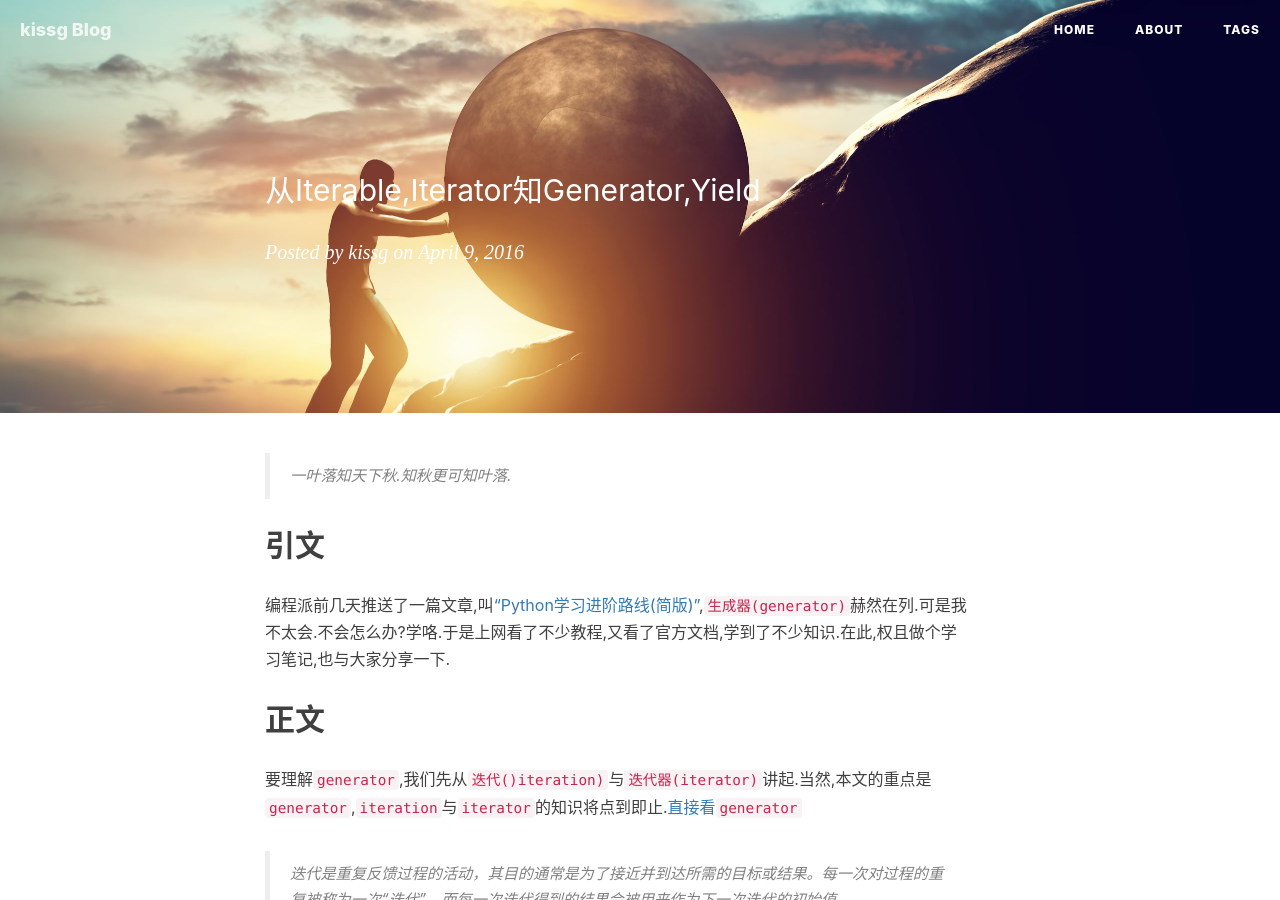
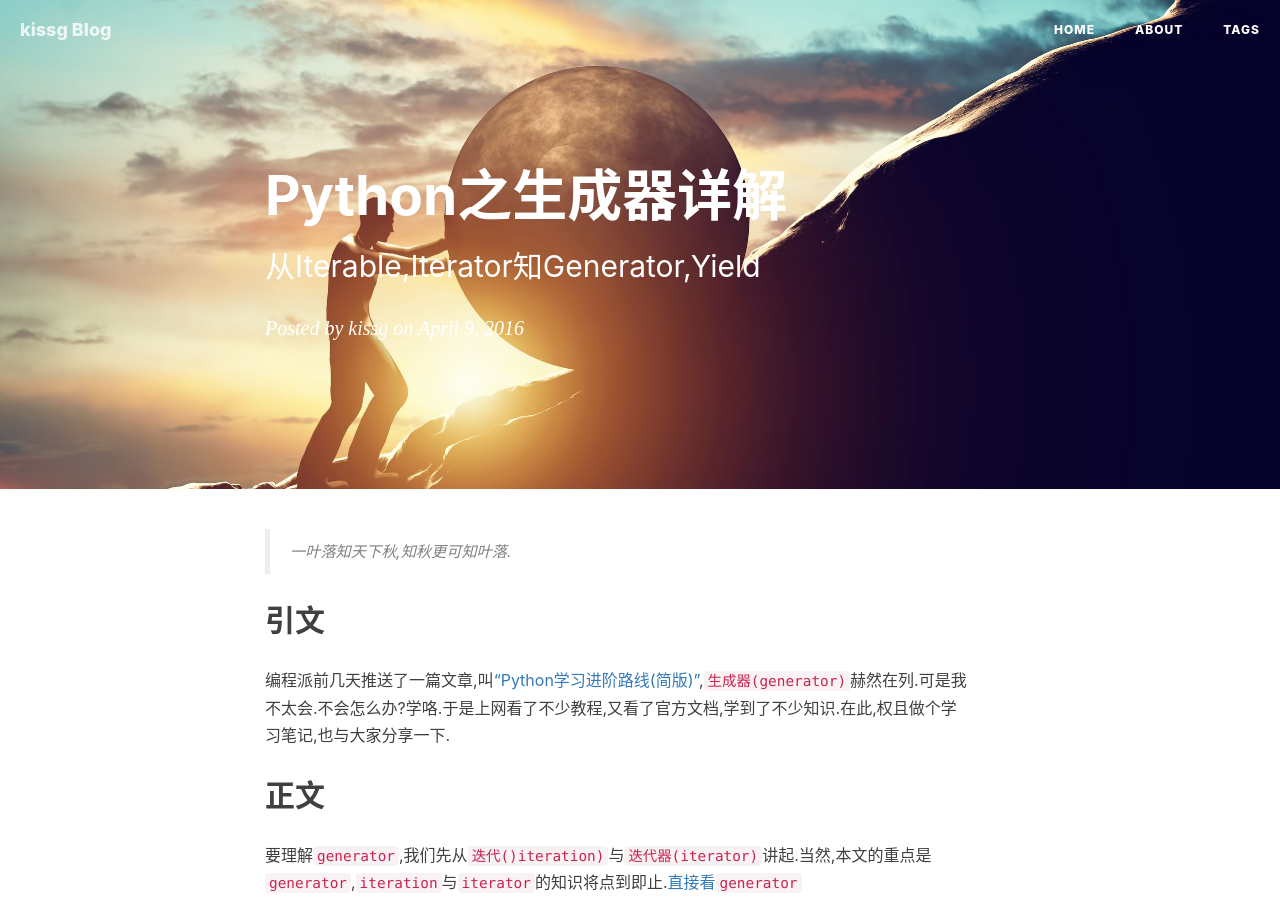
Before and after one commit to iamkissg/iamkissg.github.io, a Jekyll site: the page built from _posts/2016-04-09-python-generator-yield.markdown, in a window 1280 px wide and 900 px high. Built offline with Jekyll 4.4.1, drawn with Linux system fonts in a browser that asks for light colours; nearby versions of some CDN libraries; comment, search, counter and statistics services are not loaded; a file with an impossible date is left out.

Commit message:
add title

```diff
--- a/_posts/2016-04-09-python-generator-yield.markdown
+++ b/_posts/2016-04-09-python-generator-yield.markdown
@@ -1,6 +1,6 @@
 ---
 layout:     post
-title:      ""
+title:      "Python之生成器详解"
 subtitle:   "从Iterable,Iterator知Generator,Yield"
 date:       2016-04-09
 author:     "kissg"
@@ -12,7 +12,7 @@ tas:
     - yield
 ---
 
-> 一叶落知天下秋.知秋更可知叶落.
+> 一叶落知天下秋,知秋更可知叶落.
 
 ## 引文
 
```
